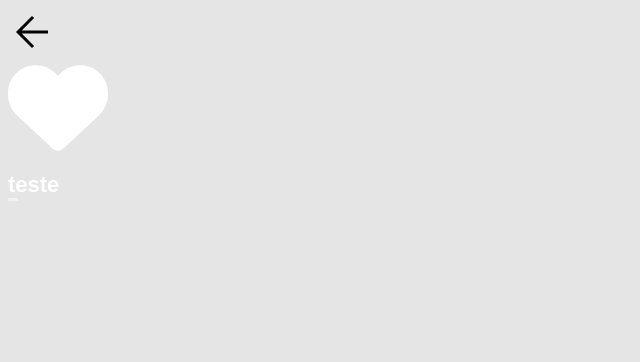
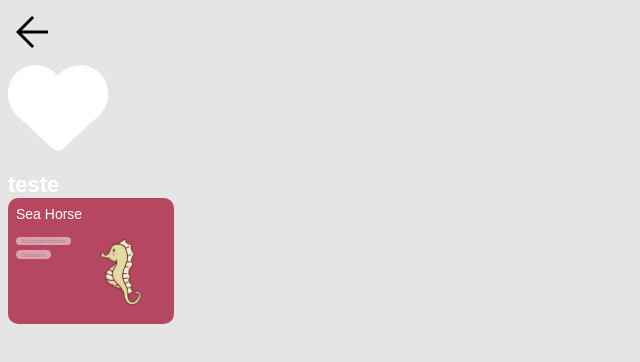
Before and after one commit to xossiane/javascript-oceandex, a Next.js app: page / in a window 1280 px wide. Shown: the top 362 px of the page, without its empty margins (0-640 px from the left). Built offline with nearby package versions, Linux system fonts and the light colour scheme; a web font is replaced by a local one.

Commit message:
add: temporary imports and components

```diff
--- a/pages/index.js
+++ b/pages/index.js
@@ -2,9 +2,14 @@ import Arrow from "@atoms/Arrow/Arrow";
 import Heading from "@atoms/Heading/Heading";
 import Like from "@atoms/Like/Like";
 import Text from "@atoms/Text/Text";
+import AnimalsCard from "@molecules/AnimalsCard";
+
 import AnimalsTag from "@molecules/AnimalsTag";
 
+import animals from "oceananimals.json";
 export default function mainpage() {
+  const firstAnimal = animals[20];
+
   return (
     <>
       <Arrow white={false} />
@@ -14,7 +19,20 @@ export default function mainpage() {
         <Heading level="3" size="large" color="white" weight="bold">
           teste
         </Heading>
-        <AnimalsTag></AnimalsTag>
+
+        <div
+          style={{
+            width: "150px",
+            height: "110px",
+          }}
+        >
+          <AnimalsCard
+            name={firstAnimal.name}
+            order={firstAnimal.order}
+            phylum={firstAnimal.phylum}
+            src={firstAnimal.icon}
+          />
+        </div>
       </div>
     </>
   );
```
